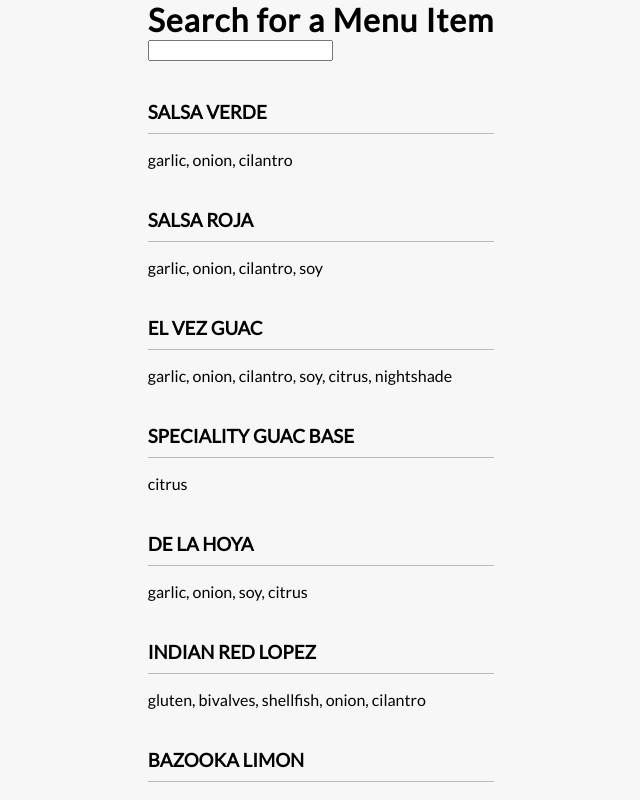
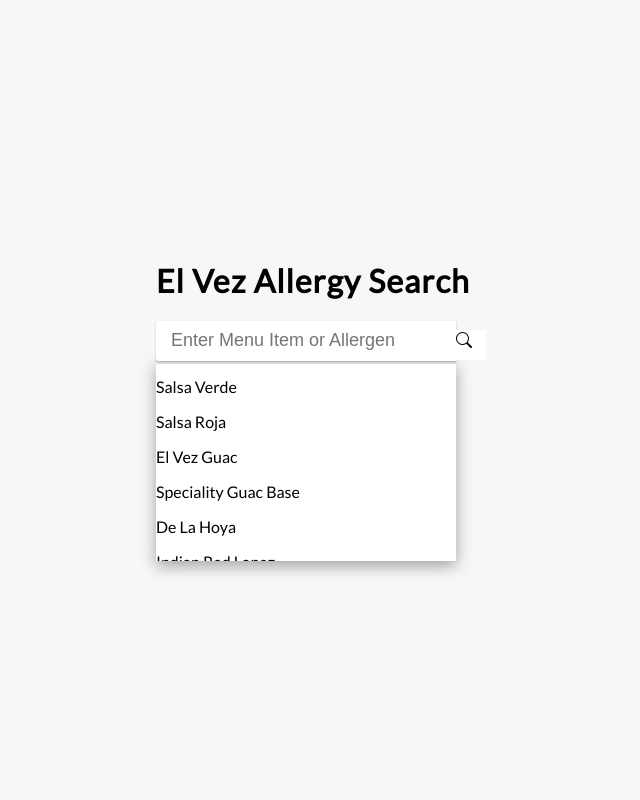
Before and after one commit to amgallo1213/Allergy_Searcher, a React (Create React App) app in the folder allergy_searcher/: page / in a window 1280 px wide. Shown: the top 800 px of the page, without its empty margins (319-959 px from the left). Built offline with nearby package versions, Linux system fonts and the light colour scheme.

Commit message:
updating data and logic

```diff
--- a/allergy_searcher/package.json
+++ b/allergy_searcher/package.json
@@ -7,6 +7,7 @@
     "@testing-library/react": "^13.4.0",
     "@testing-library/user-event": "^13.5.0",
     "bootstrap": "^5.2.3",
+    "bootstrap-icons": "^1.10.4",
     "react": "^18.2.0",
     "react-bootstrap": "^2.7.2",
     "react-dom": "^18.2.0",
--- a/allergy_searcher/src/App.css
+++ b/allergy_searcher/src/App.css
@@ -1,4 +1,5 @@
 @import url('https://fonts.googleapis.com/css?family=Lato&display=swap');
+@import url("https://cdn.jsdelivr.net/npm/bootstrap-icons@1.10.4/font/bootstrap-icons.css");
 
 :root {
   --box-shadow: 0 3px rgba(0, 0, 0, 0.12), 0 1px 2px rgba(0, 0, 0, 0.24);
@@ -21,7 +22,7 @@
 
 h1  {
   letter-spacing: 1px;
-  margin: 0;
+  margin: 3;
 }
 
 h3  {
@@ -30,6 +31,89 @@
   margin: 40px 0 10px;
   text-transform: uppercase;
 }
+
+.search input {
+  background-color: white;
+  border: 0;
+  border-radius: 2px;
+  border-top-right-radius: 0px;
+  border-bottom-right-radius: 0px;
+  font-size: 18px;
+  padding: 15px;
+  height: 40px;
+  width: 300px;
+  box-shadow: var(--box-shadow);
+}
+
+.searchIcon {
+  height: 30px;
+  width: 30px;
+
+  background-color: white;
+  display: inline-block;
+  place-items: center;
+}
+
+input:focus {
+  outline: none;
+}
+.searchIcon svg {
+  font-size: 35px;
+}
+
+.dataResult {
+  /* margin-top: 5px; */
+  margin-top: 0;
+  width: 300px;
+  height: 200px;
+  background-color: white;
+  box-shadow: rgba(0, 0, 0, 0.35) 0px 5px 15px;
+  overflow: hidden;
+  overflow-y: auto;
+  font-family: 'Lato', sans-serif;
+}
+
+.dataResult::-webkit-scrollbar {
+  display: none;
+}
+
+/* .dataResult .dataItem {
+  width: 100%;
+  height: 50px;
+  display: flex;
+  align-items: center;
+  color: black;
+} */
+
+.hoverResult .dataItem {
+  width: 100%;
+  height: 50px;
+  display: flex;
+  align-items: center;
+  color: black;
+}
+
+.hoverResult:hover{
+  background-color: lightgray;
+}
+.dataItem p {
+  margin-left: 10px;
+}
+a {
+  text-decoration: none;
+}
+
+/* a:hover {
+  background-color: lightgrey;
+} */
+
+#clearBtn {
+  cursor: pointer;
+}
+
+
+
+
 
 /* h4  {
   margin: 0;
--- a/allergy_searcher/src/App.js
+++ b/allergy_searcher/src/App.js
@@ -1,13 +1,14 @@
 import React from 'react';
 import './App.css';
 import SearchBar from './components/SearchBar';
+import MenuData from './Data.json';
 
 
 function App() {
   return (
     <div className="App">
-      <h1>Search for a Menu Item</h1>
-      <SearchBar />
+      <h1>El Vez Allergy Search</h1>
+      <SearchBar placeholder="Enter Menu Item or Allergen" data={MenuData} />
     </div>
   );
 }
--- /dev/null
+++ b/allergy_searcher/src/Data.json
@@ -0,0 +1,49 @@
+[
+    {
+        "name": "Salsa Verde", "allergens":
+        "garlic, onion, cilantro"
+    },
+    {
+        "name": "Salsa Roja",
+        "allergens": "garlic, onion, cilantro, soy"
+    },
+    {
+        "name": "El Vez Guac",
+        "allergens": "garlic, onion, cilantro, soy, citrus, nightshade"
+    },
+    {
+        "name": "Speciality Guac Base",
+        "allergens": "citrus"
+    },
+    {
+        "name": "De La Hoya",
+        "allergens": "garlic, onion, soy, citrus"
+    },
+    {
+        "name": "Indian Red Lopez",
+        "allergens": "gluten, bivalves, shellfish, onion, cilantro"
+    },
+    {
+        "name": "Bazooka Limon",
+        "allergens": "garlic, onion, dairy, tree nuts, nightshades"
+    },
+    {
+        "name": "Tito Santana",
+        "allergens": "garlic, onion, cilantro, mango, bell pepper"
+    },
+    {
+        "name": "Salsa Mexicana",
+        "allergens": "onion, cilantro, soy, citrus, nightshade, alcohol"
+    },
+    {
+        "name": "Melted Manchego",
+        "allergens": "dairy, onion, soy"
+    },
+    {
+        "name": "Nacho Mamma",
+        "allergens": "garlic, onion, soy, cilantro, dairy, nightshade, citrus"
+    },
+    {   "name": "Macho Nachos",
+        "allergens": "garlic, onion, soy, cilantro, diary, nightshade, citrus"
+    }
+]
--- a/allergy_searcher/src/components/SearchBar.js
+++ b/allergy_searcher/src/components/SearchBar.js
@@ -1,56 +1,28 @@
 import React, { useState } from 'react';
 
 
-const SearchBar = () => {
+function SearchBar({placeholder, data}){
 
-    const [searchInput, setSearchInput] = useState("");
-
-        const menuItems = [
-            {name: "salsa verde", allergens: "garlic, onion, cilantro" },
-            {name: "salsa roja", allergens: "garlic, onion, cilantro, soy" },
-            {name: "El Vez Guac", allergens: "garlic, onion, cilantro, soy, citrus, nightshade" },
-            {name: "Speciality Guac Base", allergens: "citrus" },
-            {name: "De La Hoya", allergens: "garlic, onion, soy, citrus" },
-            {name: "Indian Red Lopez", allergens: "gluten, bivalves, shellfish, onion, cilantro" },
-            {name: "Bazooka Limon", allergens: "garlic, onion, dairy, tree nuts, nightshades" },
-            {name: "Tito Santana", allergens: "garlic, onion, cilantro, mango, bell pepper" },
-            {name: "salsa Mexicana", allergens: "onion, cilantro, soy, citrus, nightshade, alcohol" },
-            {name: "Melted Manchego", allergens: "dairy, onion, soy" },
-            {name: "Nacho Mamma", allergens: "garlic, onion, soy, cilantro, dairy, nightshade, citrus" },
-            {name: "Macho Nachos", allergens: "garlic, onion, soy, cilantro, diary, nightshade, citrus" },
-        ]
-
-        const handleChange = (e) => {
-            e.preventDefault();
-            setSearchInput(e.target.value);
-        };
-
-        if (menuItems.length > 0) {
-            menuItems.filter((item) => {
-                return item.name.match(searchInput);
-            });
+    const [filteredData, setFilteredData] = useState([]);
 
 
-    }
+
 
     return (
-        <div>
+        <div className='search'>
+            <div className='searchInputs'>
+                <input
+                type='text'
+                placeholder={placeholder}
+                />
+                <div className='searchIcon'><i class="bi bi-search"></i></div>
+            </div>
+            <div className='dataResult'>
+                {data.map((value, key) => {
+                    return <div><p className='hoverResult'>{value.name}</p></div>
+                })}
+            </div>
 
-            <input
-                type="search"
-                onChange={handleChange}
-                value={searchInput} />
-
-            {menuItems.map((item, index) => (
-
-
-                <div>
-                    <h3>{item.name}</h3>
-                    <p>{item.allergens}</p>
-                </div>
-
-
-            ))}
 
 
         </div>
```
Also changed, not shown: 1 other file (tests, documents, lock files or other folders).
